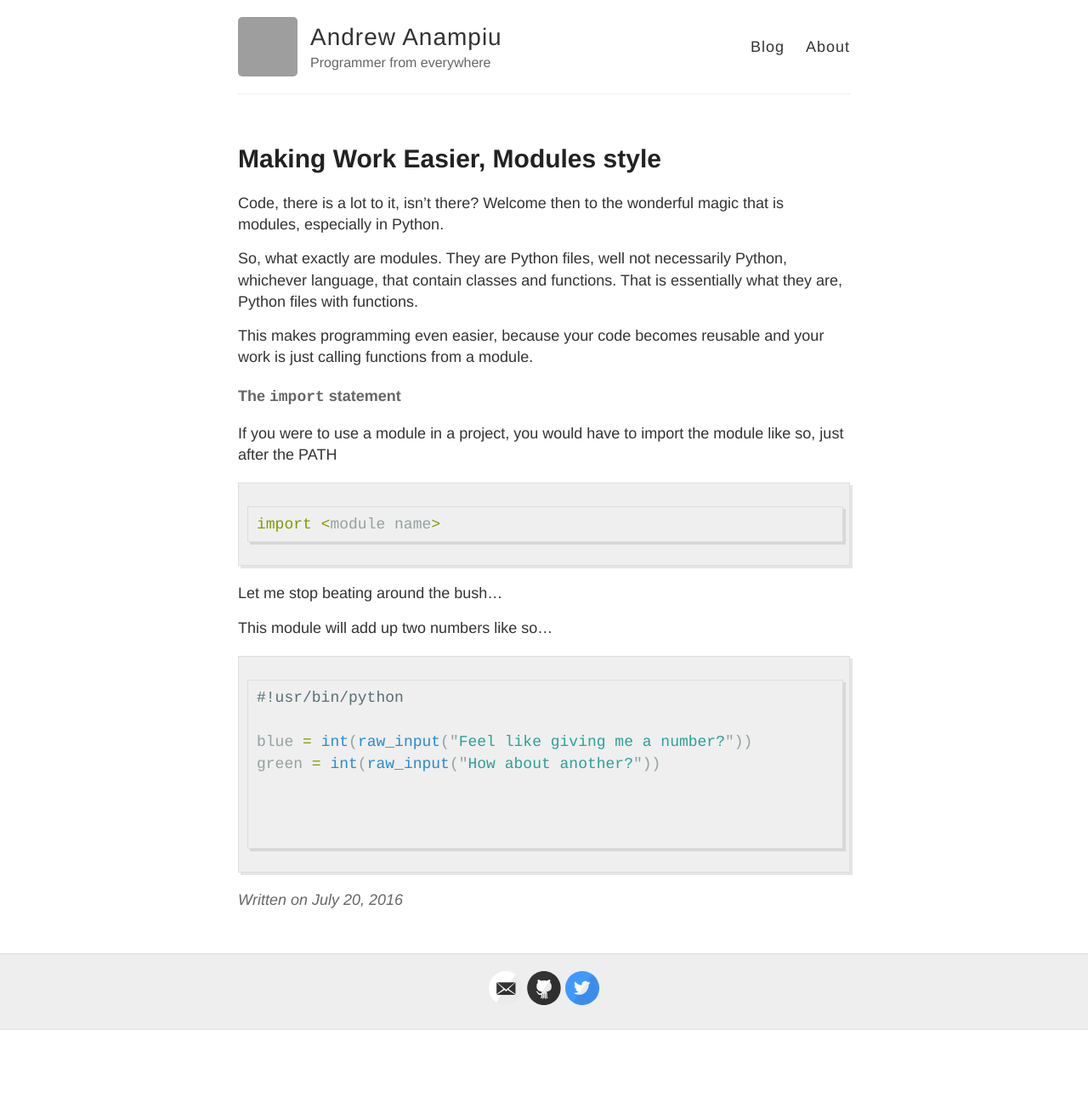
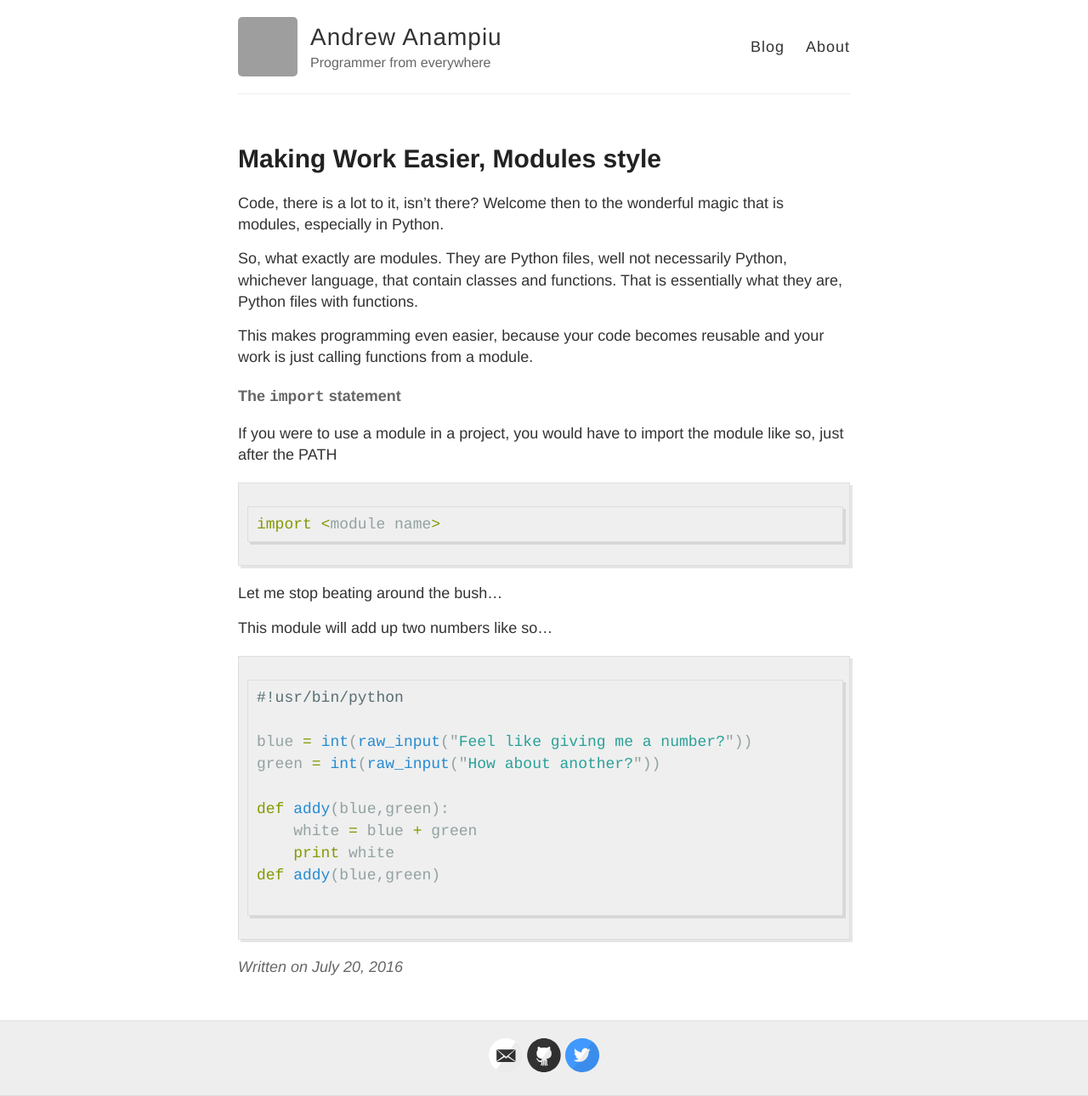
Before and after one commit to kelvinkipsang/blog, a Jekyll site: the page built from _posts/2016-7-20-modules.md, in a window 1280 px wide. Shown: the whole page at 85% size. Built offline with Jekyll 4.4.1, drawn with Linux system fonts in a browser that asks for light colours; comment, search, counter and statistics services are not loaded; before the commit the page ends 1212 px from its top, so only the background shows below that; grey boxes are pictures that could not be loaded.

Commit message:
new example

````diff
--- a/_posts/2016-7-20-modules.md
+++ b/_posts/2016-7-20-modules.md
@@ -26,6 +26,9 @@ This module will add up two numbers like so...
 blue = int(raw_input("Feel like giving me a number?"))
 green = int(raw_input("How about another?"))
 
-
+def addy(blue,green):
+    white = blue + green
+    print white
+def addy(blue,green)
 
 ```
````
